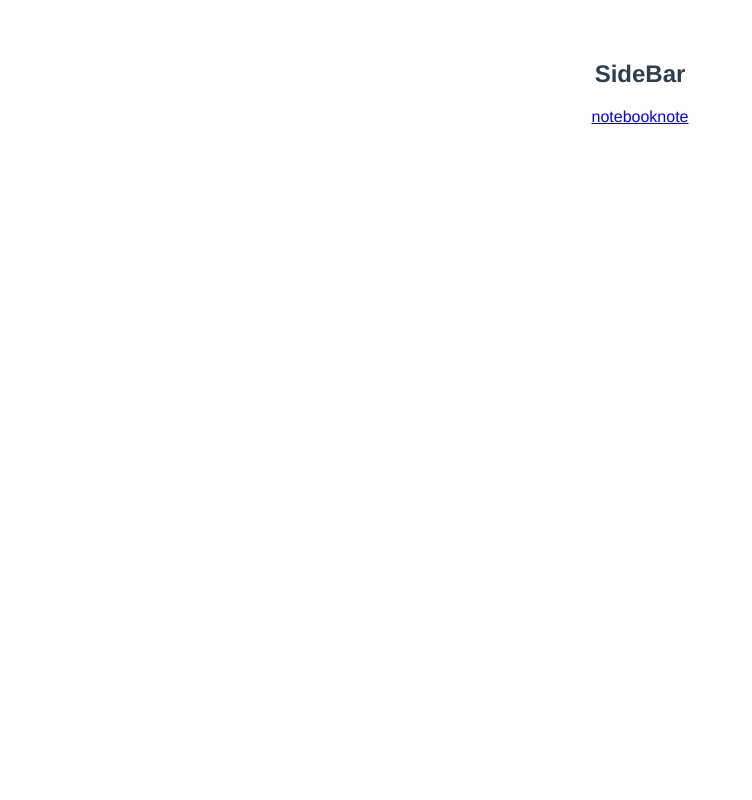
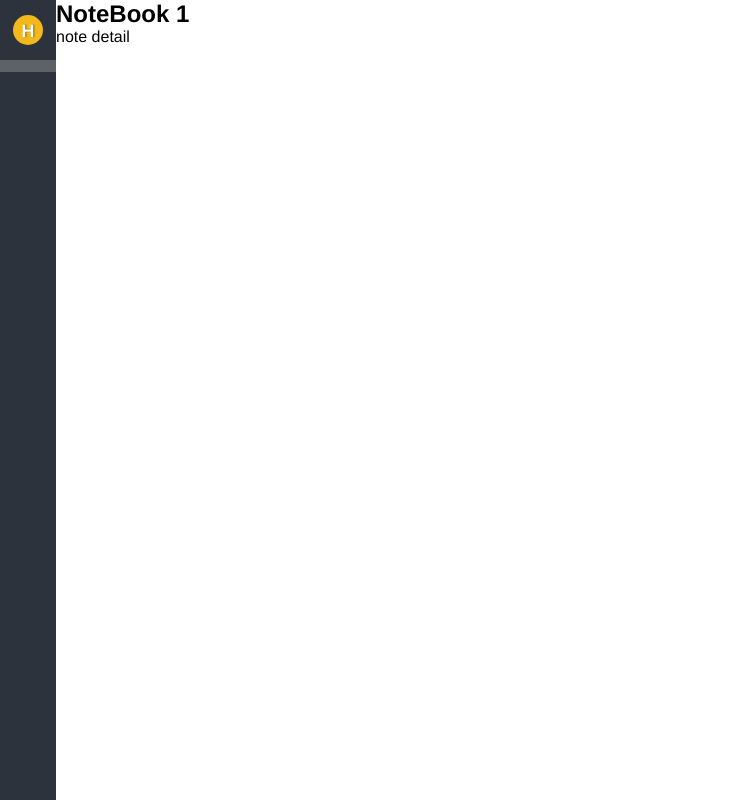
Before and after one commit to ZD-ong/vue-note, a Vue app in the folder client/: page /#/notebook/1/note/1 in a window 1280 px wide. Shown: the whole page, without its empty margins (0-752 px from the left). Built offline with nearby package versions, Linux system fonts and the light colour scheme; a small style sheet from the web is missing.

Commit message:
1. 修改文件名 2. 引入 less 3. 侧边栏样式

```diff
--- a/client/src/App.vue
+++ b/client/src/App.vue
@@ -7,7 +7,7 @@
 
 <script>
 
-import sidebar from '@/components/SideBar'
+import sidebar from '@/components/Sidebar'
 
 export default {
   name: 'app',
@@ -18,12 +18,31 @@ export default {
 </script>
 
 <style>
-#app {
+* {
+  box-sizing: border-box;
+  margin: 0;
+  padding: 0;
+}
+
+html, body, #app {
+  height: 100%;
+}
+
+body {
   font-family: 'Avenir', Helvetica, Arial, sans-serif;
   -webkit-font-smoothing: antialiased;
   -moz-osx-font-smoothing: grayscale;
-  text-align: center;
-  color: #2c3e50;
-  margin-top: 60px;
+}
+
+
+a {
+  text-decoration: none;
+}
+
+#app {
+
+
+  display: flex;
+  align-items: stretch;
 }
 </style>
--- /dev/null
+++ b/client/src/components/Avatar.vue
@@ -0,0 +1,23 @@
+<template>
+  <a href="#">h</a>
+</template>
+
+
+<style lang="less" scoped>
+
+a {
+  display: inline-block;
+  width: 30px;
+  height: 30px;
+  text-align: center;
+  line-height: 32px;
+  border-radius: 50%;
+  background: #f2b81c;
+  color: #fff;
+  text-shadow: 1px 0 1px #795c19;
+  font-weight: bold;
+  text-transform: uppercase;
+  font-size: 18px;
+  margin-top: 15px;
+}
+</style>
--- a/client/src/components/NoteBook.vue
+++ /dev/null
@@ -1,3 +0,0 @@
-<template>
-  <h2>NoteBook Content</h2>
-</template>
--- a/client/src/components/Note.vue
+++ b/client/src/components/NoteDetail.vue
@@ -1,3 +1,3 @@
 <template>
-  <h2>Note</h2>
+  <p> note detail</p>
 </template>
--- /dev/null
+++ b/client/src/components/NoteEmpty.vue
@@ -0,0 +1,3 @@
+<template>
+  <p>  empty</p>
+</template>
--- /dev/null
+++ b/client/src/components/NoteSidebar.vue
@@ -0,0 +1,7 @@
+<template>
+  <div>
+    <h2>NoteBook {{ $route.params.notebookId }}</h2>
+    <router-view></router-view>
+  </div>
+
+</template>
--- /dev/null
+++ b/client/src/components/NotebookList.vue
@@ -0,0 +1,3 @@
+<template>
+  <h2>Notebook lists</h2>
+</template>
--- a/client/src/components/SideBar.vue
+++ b/client/src/components/SideBar.vue
@@ -1,7 +1,50 @@
 <template>
   <div id="sidebar">
-   <h2>SideBar</h2>
-    <router-link to="/notebook">notebook</router-link>
-    <router-link to="/note">note</router-link>
+    <avatar></avatar>
+    <div class="icons">
+      <router-link to="/notebook/1" title="笔记"><i class="iconfont icon-note"></i></router-link>
+      <router-link to="/notebooks" title="笔记本"><i class="iconfont icon-notebook"></i></router-link>
+      <router-link to="/trash" title="回收站"><i class="iconfont icon-trash"></i></router-link>
+    </ul>
+  </div>
+
+
   </div>
 </template>
+
+<script>
+  import avatar from '@/components/Avatar'
+
+  export default {
+    components: {
+      avatar
+    }
+  }
+</script>
+
+<style lang="less" scoped>
+@import '//at.alicdn.com/t/font_496303_pzywja5g26l59udi.css';
+
+#sidebar {
+  width: 56px;
+  text-align: center;
+  background-color: #2c333c;
+}
+
+.icons {
+  margin-top: 15px;
+
+  a {
+    padding: 6px 0;
+    display: block;
+  }
+
+  .router-link-active {
+    background-color: #5e6266;
+  }
+}
+
+.iconfont {
+  color: #fff;
+}
+</style>
--- a/client/src/router/index.js
+++ b/client/src/router/index.js
@@ -1,23 +1,46 @@
 import Vue from 'vue'
 import Router from 'vue-router'
-import NoteBook from '@/components/NoteBook'
-import Note from '@/components/Note'
+import NotebookList from '@/components/NotebookList'
+import NoteSidebar from '@/components/NoteSidebar'
+import NoteEmpty from '@/components/NoteEmpty'
+import NoteDetail from '@/components/NoteDetail'
 
 Vue.use(Router)
 
 export default new Router({
   routes: [
     {
-      path: '/',
-      redirect: '/notebook'
+      path: '/notebooks',
+      alias: '/',
+      component: NotebookList
     },
     {
-      path: '/notebook',
-      component: NoteBook
+      path: '/notebook/:notebookId',
+      component: NoteSidebar,
+      children: [
+        {
+          path: '',
+          component: NoteEmpty
+        },
+        {
+          path: 'note/:noteId',
+          component: NoteDetail
+        }
+      ]
     },
     {
-      path: '/note',
-      component: Note
+      path: '/trash',
+      component: NoteSidebar,
+      children: [
+        {
+          path: '',
+          component: NoteEmpty
+        },
+        {
+          path: ':noteId',
+          component: NoteDetail
+        }
+      ]
     }
   ]
 })
```
Also changed, not shown: client/package.json (+9 -8 lines).
